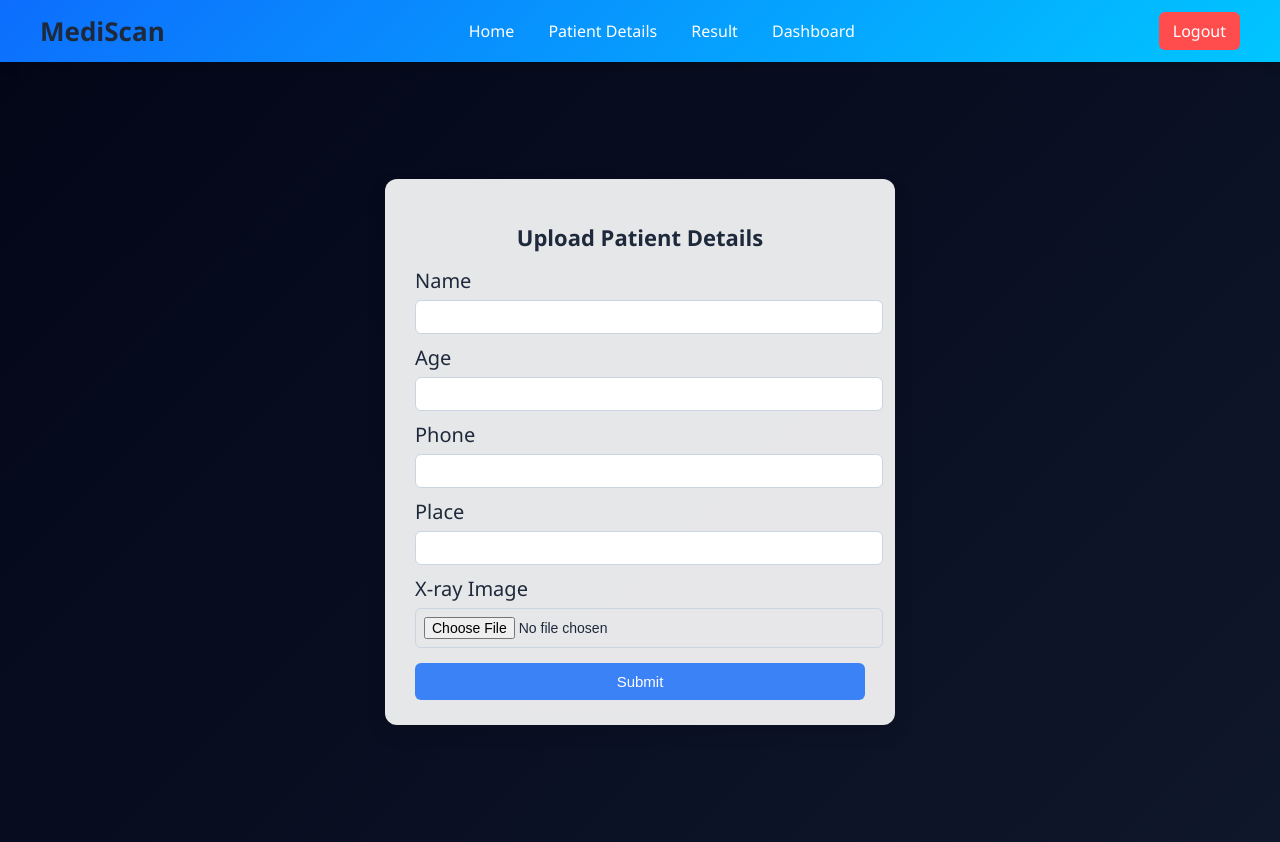
After one commit to KSwathi1231/severity-classification, a Flask app: page /upload in a window 1280 px wide. The commit adds this page. Run offline with Flask 3, Linux system fonts and the light colour scheme.

Commit message:
Initial commit

```diff
--- a/app.py
+++ b/app.py
@@ -1,12 +1,18 @@
 from flask import Flask, render_template, request, session, redirect, url_for
 import numpy as np
-import tensorflow as tf
 from tensorflow.keras.models import load_model
 from tensorflow.keras.applications.resnet50 import preprocess_input
 from PIL import Image
+from  collections import defaultdict
 import json
 import os
+import time
+import datetime
 
+current_time = datetime.datetime.now().strftime("%d-%m-%Y %H:%M:%S")
+now = datetime.datetime.now()
+date_str = now.strftime("%d-%m-%Y")
+time_str = now.strftime("%H:%M:%S.%f")[:-3]   # milliseconds
 app = Flask(__name__)
 app.config["UPLOAD_FOLDER"] = "uploads"
 app.secret_key = "swathi-secret-key"
@@ -25,6 +31,14 @@ with open(CLASS_INDICES_PATH, "r") as f:
 
 idx_to_class = {int(k): v for k, v in idx_to_class.items()}
 
+# ------------------------------
+# Priority mapping
+# ------------------------------
+priority_map = {
+    "Critical": 3,
+    "Moderate": 2,
+    "Normal": 1
+}
 
 # ------------------------------
 # Helper functions
@@ -42,34 +56,22 @@ def message_for(label):
     label = label.lower()
 
     if label == "normal":
-        return "🟢You are absolutely normal."
+        return "🟢 You are absolutely normal."
     elif label == "moderate":
-        return "🟡Your case can be cured by regular treatment and medicines under a doctor’s guidance."
+        return "🟡 Treatable with proper medication."
     elif label == "critical":
-        return "🔴You should immediately consult a doctor for proper diagnosis and treatment."
+        return "🔴 Immediate doctor consultation required."
     else:
-        return "Please consult a doctor for a detailed evaluation."
+        return "Consult doctor."
+
 
 def get_explanation(severity):
     if severity == "Critical":
-        return (
-            "The chest X-ray indicates severe abnormal patterns in lung regions, "
-            "suggesting extensive involvement that requires immediate medical attention. "
-        )
+        return "Severe lung abnormalities detected."
     elif severity == "Moderate":
-        return (
-            "The chest X-ray shows noticeable abnormalities that may indicate a "
-            "treatable respiratory condition. Medical consultation and regular "
-            "treatment are advised to prevent progression."
-        )
+        return "Noticeable abnormalities, needs treatment."
     else:
-        return (
-            "The chest X-ray does not show significant abnormalities. "
-            "Lung structures appear normal, and no immediate medical concern is detected."
-        )
-
-
-
+        return "No major abnormalities detected."
 
 # ------------------------------
 # Routes
@@ -80,11 +82,12 @@ def home():
     return render_template("home.html")
 
 
-@app.route("/start")
-def start():
-    return render_template("index.html")   # form page only
+@app.route("/upload")
+def upload():
+    return render_template("upload.html")
 
 
+# 🔥 MAIN PREDICTION LOGIC
 @app.route("/predict", methods=["POST"])
 def predict():
     name = request.form["name"]
@@ -94,34 +97,52 @@ def predict():
 
     file = request.files["xray"]
 
-    # Ensure uploads folder exists
     os.makedirs(app.config["UPLOAD_FOLDER"], exist_ok=True)
 
     file_path = os.path.join(app.config["UPLOAD_FOLDER"], file.filename)
     file.save(file_path)
 
+    # ---------------- MODEL PREDICTION ----------------
     img = prepare_image(file_path)
-    preds = model.predict(img)
-    pred_idx = int(np.argmax(preds[0]))
+
+    preds = model.predict(img)[0]   # flatten
+    pred_idx = int(np.argmax(preds))
     predicted_label = idx_to_class[pred_idx]
+
+    confidence = float(preds[pred_idx])   # ⭐ IMPORTANT
 
     message = message_for(predicted_label)
     explanation = get_explanation(predicted_label)
 
-    # store result temporarily
-    session["result"] = {
+    # ---------------- STORE PATIENT ----------------
+    patient = {
+        "date": date_str,      # ⭐ NEW
+        "time": time_str ,
+        "id": int(time.time() * 1000),  # unique id
         "name": name,
         "phone": phone,
         "age": age,
         "place": place,
         "label": predicted_label,
+        "confidence": confidence,
         "result": message,
-        "explanation": explanation
+        "explanation": explanation,
+        "status": "Pending",
+
     }
 
+    # store list of patients
+    if "patients" not in session:
+        session["patients"] = []
+
+    patients = session["patients"]
+    patients.append(patient)
+    session["patients"] = patients
+
+    # store last result for result page
+    session["result"] = patient
+
     return redirect(url_for("result"))
-
-    return redirect(url_for("result"))   # go to result page
 
 
 @app.route("/result")
@@ -129,9 +150,77 @@ def result():
     data = session.get("result")
 
     if not data:
-        return redirect(url_for("start"))
+        return redirect(url_for("upload"))
+
+    # ✅ clear after use
+    session.pop("result", None)
 
     return render_template("result.html", **data)
+
+
+# 🔥 DASHBOARD (PRIORITY SORTING)
+
+@app.route("/dashboard")
+def dashboard():
+    patients = session.get("patients", [])
+
+    today = datetime.datetime.now()
+
+    filtered = []
+
+    for p in patients:
+        # ✅ FIX: handle missing date
+        if "date" not in p:
+            continue   # skip old records
+
+        p_date = datetime.datetime.strptime(p["date"], "%d-%m-%Y")
+
+        if (today - p_date).days <= 7:
+            if p["status"] == "Pending":
+                filtered.append(p)
+
+    # ✅ Sort
+    sorted_patients = sorted(
+        filtered,
+        key=lambda x: (
+            priority_map[x["label"]],
+            x["confidence"]
+        ),
+        reverse=True
+    )
+
+    # ✅ Group by date
+    grouped = defaultdict(list)
+    for p in sorted_patients:
+        grouped[p["date"]].append(p)
+
+    return render_template("dashboard.html", grouped=grouped)
+
+# 🔥 DELETE PATIENT
+@app.route("/delete/<int:pid>")
+def delete(pid):
+    patients = session.get("patients", [])
+    patients = [p for p in patients if p["id"] != pid]
+    session["patients"] = patients
+
+    return redirect(url_for("dashboard"))
+
+
+# 🔥 UPDATE STATUS
+@app.route("/update_status/<int:pid>")
+def update_status(pid):
+    patients = session.get("patients", [])
+
+    for p in patients:
+        if p["id"] == pid:
+            if p["status"] == "Pending":
+                p["status"] = "Completed"
+            else:
+                p["status"] = "Pending"
+
+    session["patients"] = patients
+
+    return redirect(url_for("dashboard"))
 
 
 # ------------------------------
--- /dev/null
+++ b/templates/base.html
@@ -0,0 +1,74 @@
+<!DOCTYPE html>
+<html>
+<head>
+    <title>{% block title %}MediScan{% endblock %}</title>
+
+    <style>
+        body {
+            margin: 0;
+            font-family: 'Segoe UI', sans-serif;
+            background: linear-gradient(135deg, #020617, #0f172a);
+        }
+
+        /* 🔷 NAVBAR */
+        .navbar {
+            display: flex;
+            justify-content: space-between;
+            align-items: center;
+            padding: 12px 40px;
+            background: linear-gradient(135deg, #0d6efd, #00c6ff);
+            color: white;
+            box-shadow: 0 4px 12px rgba(0,0,0,0.15);
+        }
+
+        .navbar h2 {
+            margin: 0;
+            font-size: 26px;
+        }
+
+        .nav-links a {
+            margin: 0 15px;
+            text-decoration: none;
+            color: white;
+            font-size: 16px;
+        }
+
+        .logout {
+            background: #ff4d4d;
+            padding: 8px 14px;
+            border-radius: 6px;
+            text-decoration: none;
+            color: white;
+        }
+
+        .container {
+            padding: 30px 50px;
+        }
+    </style>
+
+    {% block extra_css %}{% endblock %}
+</head>
+
+<body>
+
+<!-- 🔷 COMMON NAVBAR -->
+<div class="navbar">
+    <h2>MediScan</h2>
+
+    <div class="nav-links">
+        <a href="/">Home</a>
+        <a href="/upload">Patient Details</a>
+        <a href="/result">Result</a>
+        <a href="/dashboard">Dashboard</a>
+    </div>
+
+    <a href="/" class="logout">Logout</a>
+</div>
+
+<!-- 🔷 PAGE CONTENT -->
+<div class="container">
+    {% block content %}{% endblock %}
+</div>
+
+</body>
+</html>
--- a/templates/home.html
+++ b/templates/home.html
@@ -59,10 +59,10 @@
 
     <div class="overlay">
         <div class="container">
-            <h1>MediScan – Chest X-ray Severity Classification</h1>
-            <form action="/start">
+            <h1>Chest X-ray Severity Classification</h1>
+            <a href="/upload">
                 <button class="btn">Get Started</button>
-            </form>
+            </a>
         </div>
     </div>
 
--- /dev/null
+++ b/templates/upload.html
@@ -0,0 +1,107 @@
+{% extends "base.html" %}
+
+{% block title %}Upload Patient Details{% endblock %}
+
+{% block extra_css %}
+<style>
+    /* Center form properly */
+    .main {
+        display: flex;
+        justify-content: center;
+        align-items: center;
+        min-height: calc(100vh - 80px); /* adjust for navbar */
+    }
+
+    body {
+        background: linear-gradient(135deg, #020617, #0f172a);
+    }
+    /* Form Card */
+    .form-card {
+        padding: 25px 30px;   /* 🔽 reduced padding */
+        border-radius: 12px;
+        width: 450px;       /* 🔽 slightly smaller */
+        box-shadow: 0 8px 20px rgba(0,0,0,0.1);
+        background: rgba(255, 255, 255, 0.9); /* semi-transparent */
+        backdrop-filter: blur(10px);
+    }
+
+    h2 {
+        text-align: center;
+        margin-bottom: 15px;   /* 🔽 reduced */
+        color: #1e293b;
+        font-size: 22px;
+    }
+
+    /* Inputs */
+    input {
+        width: 100%;
+        padding: 8px;         /* 🔽 reduced */
+        margin: 6px 0 10px 0; /* 🔽 tighter spacing */
+        border: 1px solid #cbd5e1;
+        border-radius: 6px;
+        outline: none;
+        font-size: 14px;
+        color: #1e293b;
+    }
+
+    input:focus {
+        border-color: #3b82f6;
+        box-shadow: 0 0 4px rgba(59,130,246,0.3);
+    }
+
+    label {
+        font-size: 20px;
+        color: #1e293b;
+    }
+
+    /* Button */
+    .btn {
+        width: 100%;
+        padding: 10px;
+        background: #3b82f6;
+        color: white;
+        border: none;
+        border-radius: 6px;
+        font-size: 15px;
+        cursor: pointer;
+        transition: 0.3s;
+        margin-top: 5px;
+    }
+
+    .btn:hover {
+        background: #2563eb;
+    }
+</style>
+{% endblock %}
+
+{% block content %}
+
+<div class="main">
+    <div class="form-card">
+
+        <h2>Upload Patient Details</h2>
+
+        <form action="/predict" method="POST" enctype="multipart/form-data">
+
+            <label>Name</label>
+            <input type="text" name="name" required>
+
+            <label>Age</label>
+            <input type="number" name="age" required>
+
+            <label>Phone</label>
+            <input type="text" name="phone" required>
+
+            <label>Place</label>
+            <input type="text" name="place" required>
+
+            <label>X-ray Image</label>
+            <input type="file" name="xray" required>
+
+            <button class="btn">Submit</button>
+        </form>
+
+    </div>
+</div>
+
+{% endblock %}
```
Also changed, not shown: templates/dashboard.html (added, +137 -0 lines), templates/result.html (+90 -62 lines), uploads/Emphysema_183.jpg (added), uploads/Emphysema_220.jpg (added), uploads/Emphysema_452.jpg (added), uploads/Normal (23).jpg (added), uploads/Pneumonia-Viral (753).jpg (added), uploads/augmented_Tuberculosis-660_0_5976.jpeg (added), uploads/augmented_Tuberculosis-664_0_4690.jpeg (added), uploads/augmented_Tuberculosis-668_0_19.jpeg (added).
